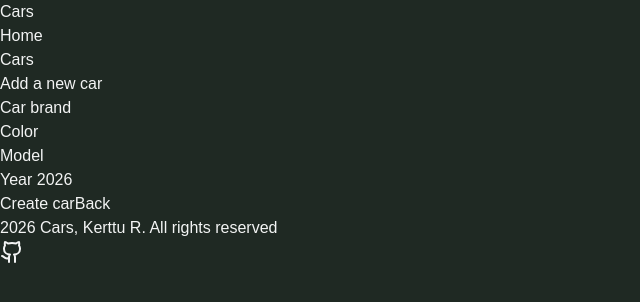
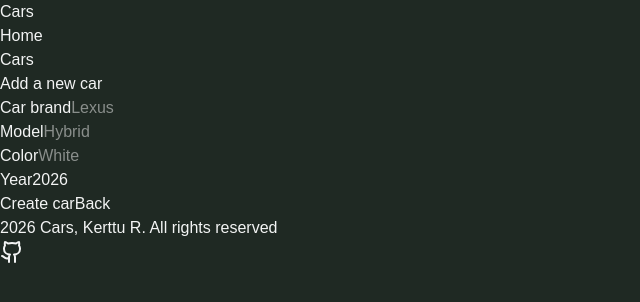
Before and after one commit to KerttuRungi/CarsWebApp, a React (Vite) app in the folder Cars-frontend/cars-frontend/: page /create in a window 1280 px wide. Shown: the top 302 px of the page, without its empty margins (0-640 px from the left). Built offline with nearby package versions, Linux system fonts and the light colour scheme.

Commit message:
Improve frontend

```diff
--- a/Cars-frontend/cars-frontend/src/components/CreateUpdateCar.jsx
+++ b/Cars-frontend/cars-frontend/src/components/CreateUpdateCar.jsx
@@ -49,7 +49,7 @@ export default function CreateUpdateCar() {
       } else {
         await createCar(form);
       }
-      navigate("/");
+      navigate("/cars");
     } catch (err) {
       alert("Error saving car. Please try again.");
       console.error("Error saving car:", err);
@@ -59,69 +59,82 @@ export default function CreateUpdateCar() {
   if (loading) return <div className="container mt-4">Loading car data...</div>;
 
   return (
-    <div className="container mt-4">
-      <h2>{id ? "Update car" : "Add a new car"}</h2>
+    <section className="max-w-4xl mx-auto pt-24 p-6">
+      <div className="mb-6">
+        <h2 className="text-3xl font-bold text-[#F3F4F4]">
+          {id ? "Update car" : "Add a new car"}
+        </h2>
         <form onSubmit={handleSubmit}>
-        <div className="mb-3">
-          <label className="form-label">Car brand </label>
+          <div className="grid gap-4 sm:grid-cols-3 sm:gap-6 mt-4">
+            <div className="sm:col-span-3">
+              <label className="block mb-2 text-sm font-bold">Car brand</label>
               <input
                 type="text"
-            className="form-control"
                 name="brand"
                 value={form.brand}
                 onChange={handleChange}
+                className="bg-[#2d4648] border border-gray-900 text-sm rounded-lg block w-full p-2.5 "
+                placeholder="Lexus"
+                required
+              />
+            </div>
+            <div className="w-full">
+              <label className="block mb-2 text-sm font-bold text-gray-900 dark:text-white">Model</label>
+              <input
+                type="text"
+                name="model"
+                value={form.model}
+                onChange={handleChange}
+                className="bg-[#2d4648] border border-gray-900 text-sm rounded-lg block w-full p-2.5 "
+                placeholder="Hybrid"
+                required
+              />
+            </div>
+            <div className="w-full">
+              <label className="block mb-2 text-sm font-bold text-gray-900 dark:text-white">Color</label>
+              <input
+                type="text"
+                name="color"
+                value={form.color}
+                onChange={handleChange}
+                className="bg-[#2d4648] border border-gray-900 text-sm rounded-lg block w-full p-2.5 "
+                placeholder="White"
                 required
               />
             </div>
 
-        <div className="mb-3">
-          <label className="form-label">Color </label>
-          <input
-            type="text"
-            className="form-control"
-            name="color"
-            value={form.color}
-            onChange={handleChange}
-            required
-          />
-        </div>
-
-        <div className="mb-3">
-          <label className="form-label">Model </label>
-          <input
-            type="text"
-            className="form-control"
-            name="model"
-            value={form.model}
-            onChange={handleChange}
-            required
-          />
-        </div>
-
-        <div className="mb-3">
-          <label className="form-label">Year </label>
+             <div className="w-full">
+              <label className="block mb-2 text-sm font-bold text-gray-900 dark:text-white">Year</label>
               <input
                 type="number"
-            className="form-control"
                 name="year"
                 value={form.year}
                 onChange={handleChange}
                 min="1900"
                 max="2099"
+                className="bg-[#2d4648] border border-gray-900 text-sm rounded-lg block w-full p-2.5 "
                 required
               />
             </div>
+          </div>
 
-        <div className="d-flex gap-2">
-          <button type="submit" className="btn btn-primary">
+          <div className="flex items-center space-x-4 mt-6">
+            <button
+              type="submit"
+              className="bg-[#425341] hover:bg-[#5c6d5b] text-white px-4 py-2 rounded-lg transition-colors shadow-md cursor-pointer"
+            >
               {id ? "Update car" : "Create car"}
             </button>
 
-          <button type="button" className="btn btn-secondary" onClick={() => navigate("/")}>
+            <button
+              type="button"
+              onClick={() => navigate("/cars")}
+              className="bg-[#5F160D] hover:bg-[#a04c41] text-white px-4 py-2 rounded-md cursor-pointer">
               {id ? "Cancel" : "Back"}
             </button>
           </div>
         </form>
       </div>
+    </section>
   );
 }
--- a/Cars-frontend/cars-frontend/src/views/CarDetailsView.jsx
+++ b/Cars-frontend/cars-frontend/src/views/CarDetailsView.jsx
@@ -3,7 +3,7 @@ import { useParams, useNavigate } from "react-router-dom";
 import { getCarById } from "../api/carsCRUDApi.js";
 
 export default function CarDetailsView() {
-  const {id} = useParams();
+  const { id } = useParams();
   const [car, setCar] = useState(null);
   const navigate = useNavigate();
 
@@ -26,21 +26,38 @@ export default function CarDetailsView() {
   }
 
   return (
-    <div className="details-container">
+    <div className="max-w-4xl mx-auto pt-24 p-6">
+      <div className="mb-6">
+        <h1 className="text-3xl font-bold text-[#F3F4F4]">Car info</h1>
 
-      <h1 className="detailspage-title">Car details</h1>
+        <div className="flex-col grid gap-4 mt-4  sm:grid-cols-4 justify-between items-center p-4 rounded-xl">
+          <div>
+            <label className="block mb-2 text-sm font-bold">Car brand</label>
+            <p className="bg-[#2d4648] border border-gray-900 text-sm rounded-lg block p-2.5">{car.brand || "N/A"}</p>
+          </div>
+          <div>
+            <label className="block mb-2 text-sm font-bold">Model</label>
+            <p className="bg-[#2d4648] border border-gray-900 text-sm rounded-lg block p-2.5">{car.model || "N/A"}</p>
+          </div>
 
-      <div className="car-details">
-            <p>Brand: {car.brand || "N/A"}</p>
-            <p>Year: {car.year || "N/A"}</p>
-            <p>Color: {car.color || "N/A"}</p>
+          <div>
+            <label className="block mb-2 text-sm font-bold">Color</label>
+            <p className="bg-[#2d4648] border border-gray-900 text-sm rounded-lg block p-2.5">{car.color || "N/A"}</p>
+          </div>
+          <div>
+            <label className="block mb-2 text-sm font-bold">Year</label>
+            <p className="bg-[#2d4648] border border-gray-900 text-sm rounded-lg block p-2.5">{car.year || "N/A"}</p>
+          </div>
+          <div>
           <button
             type="button"
-          className="btn btn-secondary bg-pink"
-          onClick={() => navigate("/")}>
+            className="bg-[#5F160D] hover:bg-[#a04c41] text-white px-4 py-2 rounded-md cursor-pointer"
+            onClick={() => navigate("/cars")}>
             {id ? "Back" : "Back"}
           </button>
           </div>
         </div>
+      </div>
+    </div>
   );
 }
--- a/Cars-frontend/cars-frontend/src/views/CarsView.jsx
+++ b/Cars-frontend/cars-frontend/src/views/CarsView.jsx
@@ -1,6 +1,7 @@
 import React from "react";
 import { getAllCars, deleteCar } from "../api/carsCRUDApi.js";
 import { Link } from "react-router-dom";
+import { CarFront } from "lucide-react";
 
 
 export default function CarsView() {
@@ -21,7 +22,7 @@ export default function CarsView() {
 
 
   const handleDelete = async (id) => {
-    if (window.confirm("Are you sure you want to delete this car?")) {
+    if (window.confirm("Are you sure you want to delete this car? :(")) {
       try {
         await deleteCar(id);
         fetchCars();
@@ -33,12 +34,12 @@ export default function CarsView() {
   };
 
   return (
-    <div className="max-w-4xl mx-auto mt-10 p-6">
+    <div className="max-w-4xl mx-auto pt-24 p-6">
       <div className="flex justify-between items-center mb-6">
-        <h2 className="text-3xl font-bold text-F3F4F4">Your cars </h2>
+        <h2 className="text-3xl font-bold text-[#F3F4F4]">Your cars </h2>
         <Link
           to="/create"
-          className="bg-green-600 hover:bg-green-700 text-F3F4F4 px-4 py-2 rounded-lg transition-colors shadow-md"
+          className="bg-[#2d4648] hover:bg-[#5b7d7f] px-4 py-2 rounded-lg transition-colors shadow-md"
         >
           + Add a Car
         </Link>
@@ -49,26 +50,27 @@ export default function CarsView() {
           <p className="text-gray-500 italic">No cars found. Add yours!</p>
         ) : (
           cars.map((car) => (
-            <div key={car.id} className="flex justify-between items-center p-4 bg-white border border-gray-200 rounded-xl shadow-sm hover:shadow-md transition-shadow">
+            <div key={car.id} className="flex justify-between items-center p-4 bg-[#F3F4F4] border border-[#F3F4F4] rounded-xl shadow-sm hover:shadow-md transition-shadow">
               <div>
+                <div><CarFront color={car.color.toLowerCase()}/></div>
                 <h3 className="text-lg font-semibold text-gray-900">{car.brand} {car.model}</h3>
                 <p className="text-gray-500">{car.year} • <span className="capitalize">{car.color}</span></p>
               </div>
 
               <div className="flex gap-2">
-                 <Link
-                to={`/details/${car.id}`}
-                className="bg-green-600 hover:bg-green-700 text-white px-4 py-2 rounded-lg transition-colors shadow-md">
+                <Link
+                  to={`/details/${car.id}`}
+                  className="bg-[#425341] hover:bg-[#5c6d5b] text-white px-4 py-2 rounded-lg transition-colors shadow-md">
                   Details
                 </Link>
                 <Link
                   to={`/update/${car.id}`}
-                  className="bg-blue-600 text-white px-4 py-2 rounded-md hover:bg-blue-100 transition-colors font-medium">
+                  className="bg-[#E8CC79] text-white px-4 py-2 rounded-md hover:bg-[#fde499] transition-colors font-medium">
                   Edit
                 </Link>
                 <button
                   onClick={() => handleDelete(car.id)}
-                  className="bg-red-600 text-white px-4 py-2 rounded-md">
+                  className="bg-[#5F160D] hover:bg-[#a04c41] text-white px-4 py-2 rounded-md cursor-pointer">
                   Delete
                 </button>
               </div>
@@ -78,4 +80,4 @@ export default function CarsView() {
       </div>
     </div>
   );
-  }
+}
```
Lines whose indentation alone changed are shown as unchanged.
